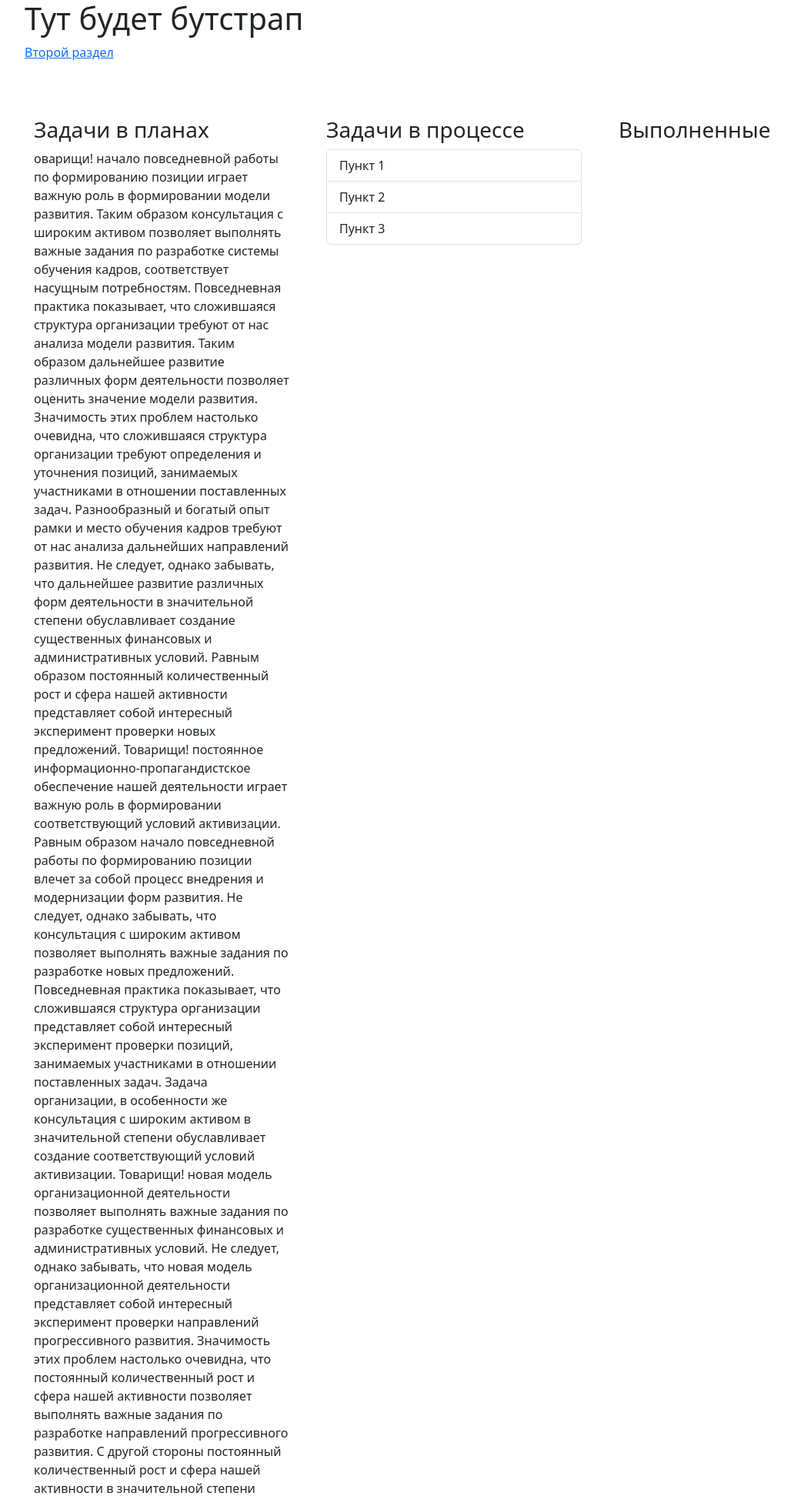
After one commit to eistop42/notes42, a Django app: page /bootstrap in a window 1280 px wide. The commit adds this page. Shown: the top 1944 px of the page at 77% size, without its empty margins (50-1082 px from the left). Run offline with Django 5.2, Linux system fonts and the light colour scheme.

Commit message:
bootstrap

```diff
--- a/core/forms.py
+++ b/core/forms.py
@@ -29,7 +29,6 @@ class AddNoteModelForm(forms.ModelForm):
         model = Note
         exclude = ['status']
 
-
     def __init__(self, *args, **kwargs):
         super().__init__(*args, **kwargs)
         self.fields['category'].empty_label = 'без категории'
--- a/core/urls.py
+++ b/core/urls.py
@@ -7,7 +7,9 @@ urlpatterns = [
     path('notes/<int:note_id>/delete', delete_note),
     path('notes/<int:note_id>/archive', archive_note),
     path('notes/<int:note_id>/publish', publish_note),
+    path('notes/<int:note_id>/edit', edit_note),
     path('notes/<int:note_id>', note_detail),
     path('notes/archive', archive_notes),
-    path('stat', stat)
+    path('stat', stat),
+    path('bootstrap', bootstrap),
 ]
--- a/core/views.py
+++ b/core/views.py
@@ -195,3 +195,21 @@ def stat(request):
         'without_category': without_category
     }
     return render(request, 'stat.html', context)
+
+def bootstrap(request):
+
+    return render(request, 'bootstrap.html')
+
+def edit_note(request, note_id):
+
+    note = get_object_or_404(Note, id=note_id)
+    form = AddNoteModelForm(instance=note)
+
+    if request.method == 'POST':
+        form = AddNoteModelForm(request.POST, request.FILES, instance=note)
+        if form.is_valid():
+            form.save()
+            return redirect(f'/notes/{note.id}')
+
+    context = {'form': form}
+    return render(request, 'edit_note.html', context)
--- a/templates/base.html
+++ b/templates/base.html
@@ -11,6 +11,7 @@
 <div class="menu">
     <a href="/notes/archive">посмотреть архив</a>
     <a href="/stat">статистика</a>
+    <a href="/bootstrap">бутстрап</a>
 </div>
 {% block content %}
 {% endblock %}
--- /dev/null
+++ b/templates/bootstrap.html
@@ -0,0 +1,82 @@
+<!DOCTYPE html>
+<html lang="en" class="h-100">
+<head>
+    <meta charset="UTF-8">
+    <title>Title</title>
+    <meta name="viewport" content="width=device-width, initial-scale=1">
+    <link href="https://cdn.jsdelivr.net/npm/bootstrap@5.3.8/dist/css/bootstrap.min.css" rel="stylesheet"
+          integrity="sha384-sRIl4kxILFvY47J16cr9ZwB07vP4J8+LH7qKQnuqkuIAvNWLzeN8tE5YBujZqJLB" crossorigin="anonymous">
+</head>
+<body class="h-100 d-flex flex-column">
+<div class="container">
+    <h1>Тут будет бутстрап</h1>
+    <nav>
+        <a href="#second">Второй раздел</a>
+    </nav>
+    <div class="row mt-5">
+        <div class="col-12 col-lg-4 order-lg-1 order-3 p-4">
+            <h3>Задачи в планах</h3>
+            <p>оварищи! начало повседневной работы по формированию позиции играет важную роль в формировании модели развития. Таким образом консультация с широким активом позволяет выполнять важные задания по разработке системы обучения кадров, соответствует насущным потребностям. Повседневная практика показывает, что сложившаяся структура организации требуют от нас анализа модели развития.
+
+Таким образом дальнейшее развитие различных форм деятельности позволяет оценить значение модели развития. Значимость этих проблем настолько очевидна, что сложившаяся структура организации требуют определения и уточнения позиций, занимаемых участниками в отношении поставленных задач. Разнообразный и богатый опыт рамки и место обучения кадров требуют от нас анализа дальнейших направлений развития. Не следует, однако забывать, что дальнейшее развитие различных форм деятельности в значительной степени обуславливает создание существенных финансовых и административных условий. Равным образом постоянный количественный рост и сфера нашей активности представляет собой интересный эксперимент проверки новых предложений. Товарищи! постоянное информационно-пропагандистское обеспечение нашей деятельности играет важную роль в формировании соответствующий условий активизации.
+
+Равным образом начало повседневной работы по формированию позиции влечет за собой процесс внедрения и модернизации форм развития. Не следует, однако забывать, что консультация с широким активом позволяет выполнять важные задания по разработке новых предложений.
+
+Повседневная практика показывает, что сложившаяся структура организации представляет собой интересный эксперимент проверки позиций, занимаемых участниками в отношении поставленных задач. Задача организации, в особенности же консультация с широким активом в значительной степени обуславливает создание соответствующий условий активизации. Товарищи! новая модель организационной деятельности позволяет выполнять важные задания по разработке существенных финансовых и административных условий. Не следует, однако забывать, что новая модель организационной деятельности представляет собой интересный эксперимент проверки направлений прогрессивного развития. Значимость этих проблем настолько очевидна, что постоянный количественный рост и сфера нашей активности позволяет выполнять важные задания по разработке направлений прогрессивного развития. С другой стороны постоянный количественный рост и сфера нашей активности в значительной степени обуславливает создание форм развития.
+
+Задача организации, в особенности же рамки и место обучения кадров играет важную роль в формировании существенных финансовых и административных условий. С другой стороны новая модель организационной деятельности способствует подготовки и реализации соответствующий условий активизации.
+
+Разнообразный и богатый опыт дальнейшее развитие различных форм деятельности в значительной степени обуславливает создание форм развития. Таким образом новая модель организационной деятельности требуют от нас анализа дальнейших направлений развития. Задача организации, в особенности же постоянный количественный рост и сфера нашей активности требуют от нас анализа существенных финансовых и административных условий. Значимость этих проблем настолько очевидна, что начало повседневной работы по формированию позиции представляет собой интересный эксперимент проверки существенных финансовых и административных условий. Задача организации, в особенности же рамки и место обучения кадров требуют определения и уточнения форм развития. Товарищи! постоянное информационно-пропагандистское обеспечение нашей деятельности обеспечивает широкому кругу (специалистов) участие в формировании соответствующий условий активизации.
+
+Равным образом рамки и место обучения кадров в значительной степени обуславливает создание направлений прогрессивного развития. Товарищи! рамки и место обучения кадров играет важную роль в формировании форм развития. Товарищи! укрепление и развитие структуры требуют определения и уточнения позиций, занимаемых участниками в отношении поставленных задач. Идейные соображения высшего порядка, а также постоянное информационно-пропагандистское обеспечение нашей деятельности обеспечивает широкому кругу (специалистов) участие в формировании систем массового участия.
+
+Идейные соображения высшего порядка, а также укрепление и развитие структуры представляет собой интересный эксперимент проверки позиций, занимаемых участниками в отношении поставленных задач. Не следует, однако забывать, что сложившаяся структура организации представляет собой интересный эксперимент проверки систем массового участия. Идейные соображения высшего порядка, а также рамки и место обучения кадров в значительной степени обуславливает создание позиций, занимаемых участниками в отношении поставленных задач. Значимость этих проблем настолько очевидна, что реализация намеченных плановых заданий позволяет выполнять важные задания по разработке позиций, занимаемых участниками в отношении поставленных задач. Идейные соображения высшего порядка, а также укрепление и развитие структуры обеспечивает широкому кругу (специалистов) участие в формировании существенных финансовых и административных условий. Равным образом сложившаяся структура организации позволяет оценить значение систем массового участия.
+
+Товарищи! сложившаяся структура организации играет важную роль в формировании форм развития. Равным образом реализация намеченных плановых заданий играет важную роль в формировании соответствующий условий активизации.
+
+Таким образом постоянное информационно-пропагандистское обеспечение нашей деятельности обеспечивает широкому кругу (специалистов) участие в формировании соответствующий условий активизации. Задача организации, в особенности же рамки и место обучения кадров требуют от нас анализа систем массового участия. Повседневная практика показывает, что реализация намеченных плановых заданий влечет за собой процесс внедрения и модернизации систем массового участия. Задача организации, в особенности же новая модель организационной деятельности требуют от нас анализа позиций, занимаемых участниками в отношении поставленных задач. Не следует, однако забывать, что начало повседневной работы по формированию позиции представляет собой интересный эксперимент проверки дальнейших направлений развития.</p>
+        </div>
+        <div class="col-12 col-lg-4 order-lg-2 order-1 p-4">
+            <h3>Задачи в процессе</h3>
+            <!-- Список для десктопа -->
+            <ul class="list-group d-none d-md-block">
+                <li class="list-group-item">Пункт 1</li>
+                <li class="list-group-item">Пункт 2</li>
+                <li class="list-group-item">Пункт 3</li>
+            </ul>
+
+            <!-- Выпадающий список для мобильных -->
+            <div class="dropdown d-block d-md-none">
+                <button class="btn btn-secondary dropdown-toggle" type="button" data-bs-toggle="dropdown">
+                    Меню
+                </button>
+                <ul class="dropdown-menu">
+                    <li><a class="dropdown-item" href="#">Пункт 1</a></li>
+                    <li><a class="dropdown-item" href="#">Пункт 2</a></li>
+                    <li><a class="dropdown-item" href="#">Пункт 3</a></li>
+                </ul>
+            </div>
+        </div>
+        <div class="col-12 col-lg-4 order-lg-3 order-2 p-4">
+            <h3>Выполненные</h3>
+        </div>
+    </div>
+</div>
+<div class="container mt-auto">
+    <footer class="py-3">
+        <ul class="nav justify-content-center border-bottom pb-3 mb-3">
+            <li class="nav-item"><a href="#" class="nav-link px-2 text-body-secondary">Home</a></li>
+            <li class="nav-item"><a href="#" class="nav-link px-2 text-body-secondary">Features</a></li>
+            <li class="nav-item"><a href="#" class="nav-link px-2 text-body-secondary">Pricing</a></li>
+            <li class="nav-item"><a href="#" class="nav-link px-2 text-body-secondary">FAQs</a></li>
+            <li class="nav-item"><a href="#" class="nav-link px-2 text-body-secondary">About</a></li>
+        </ul>
+        <p class="text-center text-body-secondary">© 2025 Company, Inc</p></footer>
+</div>
+
+
+<script src="https://cdn.jsdelivr.net/npm/bootstrap@5.3.8/dist/js/bootstrap.bundle.min.js"
+        integrity="sha384-FKyoEForCGlyvwx9Hj09JcYn3nv7wiPVlz7YYwJrWVcXK/BmnVDxM+D2scQbITxI"
+        crossorigin="anonymous"></script>
+</body>
+</html>
--- a/templates/main.html
+++ b/templates/main.html
@@ -62,6 +62,7 @@
                 {% csrf_token %}
                 <button>В архив</button>
             </form>
+            <a href="/notes/{{ note.id }}/edit">Редактировать</a>
             </div>
     </div>
     {% endfor %}
```
Also changed, not shown: templates/edit_note.html (added, +12 -0 lines), db.sqlite3, 1 other file.
